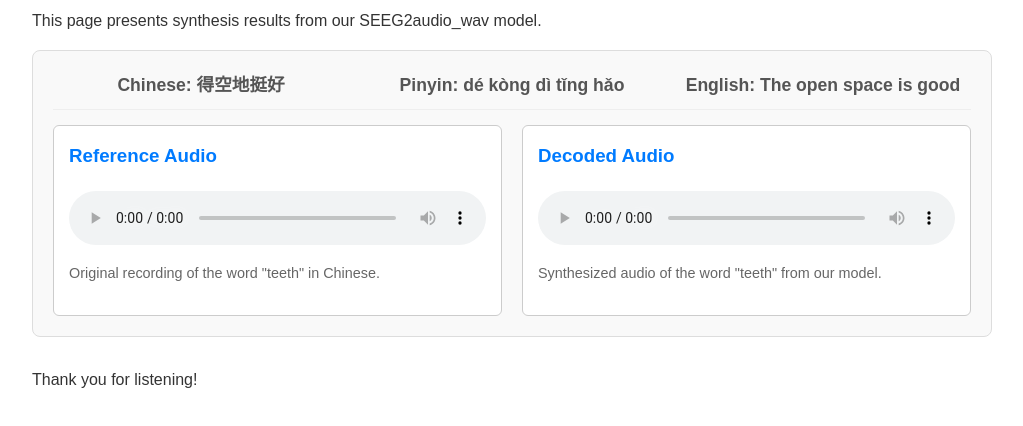
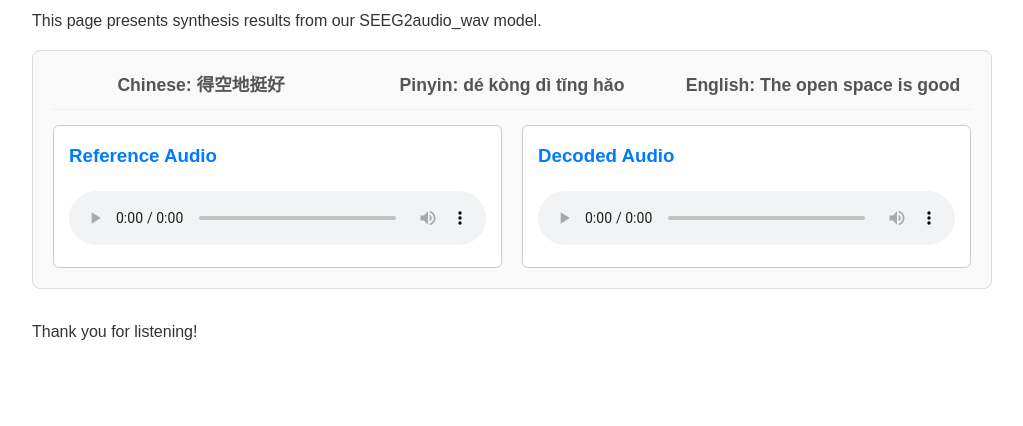
Before and after one commit to benjohn18/SEEG2audio_wav, a plain HTML site: page index.html in a window 1280 px wide. Shown: the part 106-532 px from the top of the page, without its empty margins (128-1151 px from the left). Drawn offline with Linux system fonts and the light colour scheme.

Commit message:
Update index.html

```diff
--- a/index.html
+++ b/index.html
@@ -74,14 +74,12 @@
                 <audio controls>
                     <source src="demo/3_gt.wav" type="audio/wav"> Your browser does not support the audio element.
                 </audio>
-                <p class="description">Original recording of the word "teeth" in Chinese.</p>
             </div>
             <div class="audio-box">
                 <h3>Decoded Audio</h3>
                 <audio controls>
                     <source src="demo/sub25mutil.wav" type="audio/wav"> Your browser does not support the audio element.
                 </audio>
-                <p class="description">Synthesized audio of the word "teeth" from our model.</p>
             </div>
         </div>
     </div>
```
